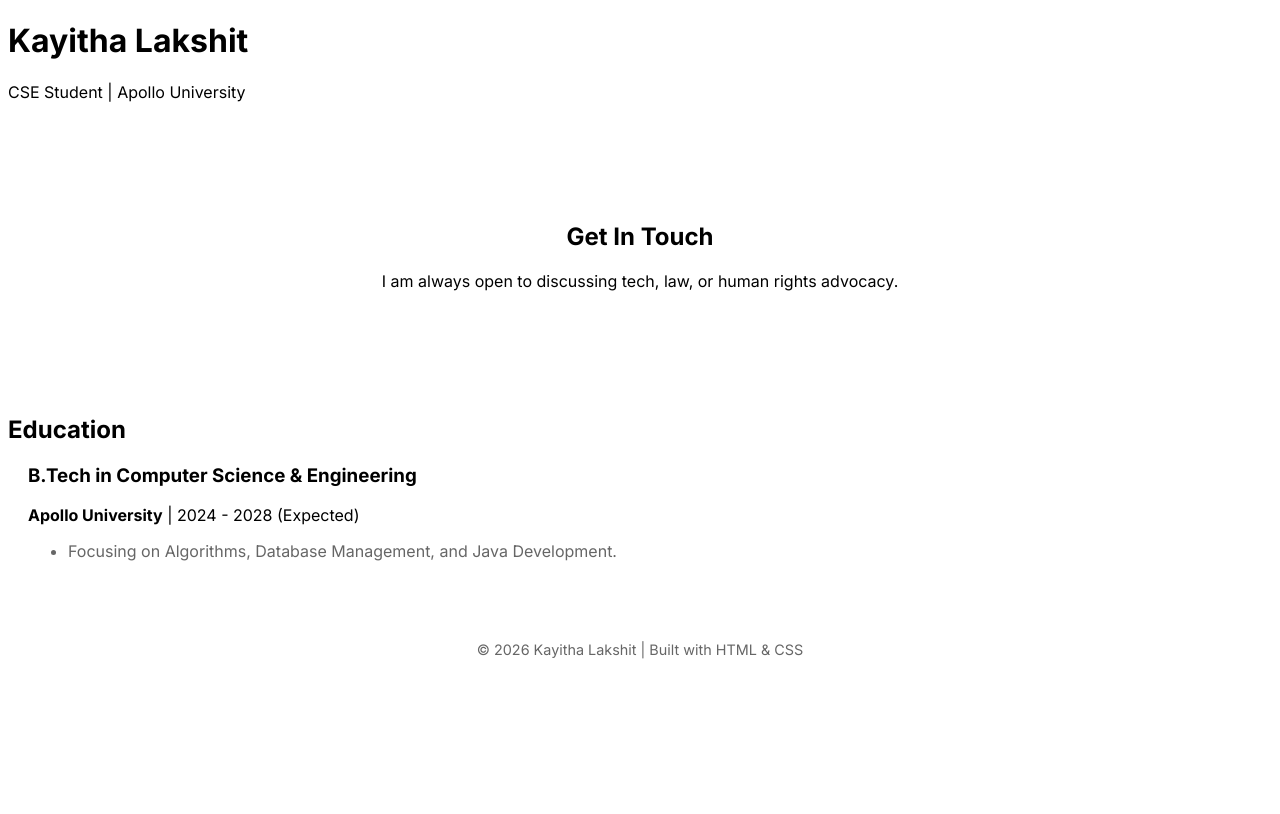
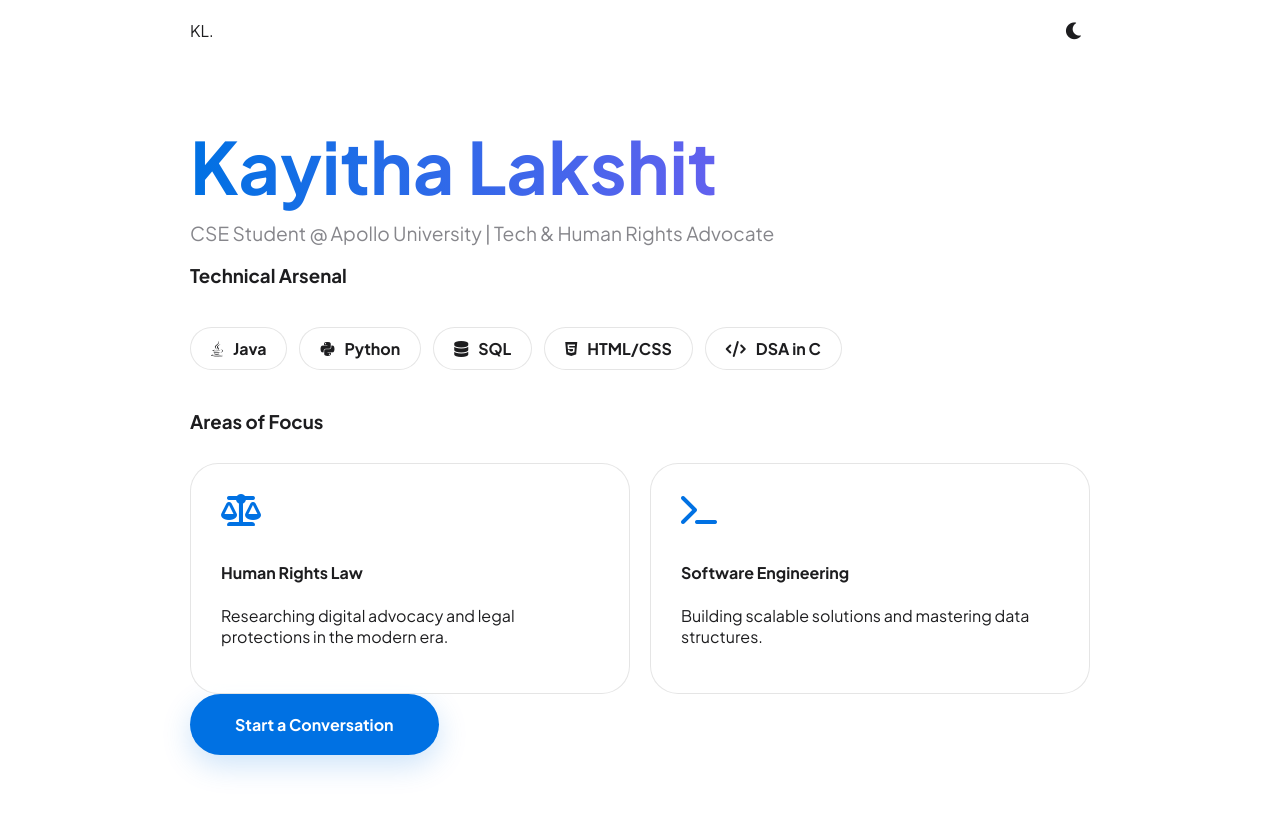
Before and after one commit to Lakshit1318/my-portfolio, a plain HTML site: page index.html in a window 1280 px wide. Drawn offline with Linux system fonts and the light colour scheme.

Commit message:
Add files via upload

```diff
--- a/index.html
+++ b/index.html
@@ -3,36 +3,58 @@
 <head>
     <meta charset="UTF-8">
     <meta name="viewport" content="width=device-width, initial-scale=1.0">
-    <title>Portfolio | Kayitha Lakshit</title>
+    <title>Lakshit | Portfolio</title>
+    <link href="https://fonts.googleapis.com/css2?family=Plus+Jakarta+Sans:wght@300;400;700&display=swap" rel="stylesheet">
+    <link rel="stylesheet" href="https://cdnjs.cloudflare.com/ajax/libs/font-awesome/6.0.0/css/all.min.css">
     <link rel="stylesheet" href="style.css">
 </head>
 <body>
-    <header>
-        <h1>Kayitha Lakshit</h1>
-        <p>CSE Student | Apollo University</p>
-    </header>
-    <link href="https://fonts.googleapis.com/css2?family=Inter:wght@400;700&display=swap" rel="stylesheet">
-<section id="contact">
-    <h2>Get In Touch</h2>
-    <p>I am always open to discussing tech, law, or human rights advocacy.</p>
-    <div class="contact-links">
-        <a href="mailto:kayithalakshit@gmail.com" class="contact-btn">Email Me</a>
-        <a href="https://github.com" target="_blank" class="contact-btn">GitHub</a>
-    </div>
-</section>
-<section id="education">
-    <h2>Education</h2>
-    <div class="edu-item">
-        <h3>B.Tech in Computer Science & Engineering</h3>
-        <p><strong>Apollo University</strong> | 2024 - 2028 (Expected)</p>
-        <ul>
-            <li>Focusing on Algorithms, Database Management, and Java Development.</li>
-        </ul>
-    </div>
-</section>
 
-<footer>
-    <p>&copy; 2026 Kayitha Lakshit | Built with HTML & CSS</p>
-</footer>
+    <nav>
+        <div class="nav-content">
+            <span class="logo">KL.</span>
+            <button id="theme-toggle"><i class="fas fa-moon"></i></button>
+        </div>
+    </nav>
+
+    <main class="container">
+        <section id="hero">
+            <h1 class="gradient-text">Kayitha Lakshit</h1>
+            <p class="subtitle">CSE Student @ Apollo University | Tech & Human Rights Advocate</p>
+        </section>
+
+        <section id="skills">
+            <h3>Technical Arsenal</h3>
+            <div class="skills-grid">
+                <div class="skill-pill"><i class="fab fa-java"></i> Java</div>
+                <div class="skill-pill"><i class="fab fa-python"></i> Python</div>
+                <div class="skill-pill"><i class="fas fa-database"></i> SQL</div>
+                <div class="skill-pill"><i class="fab fa-html5"></i> HTML/CSS</div>
+                <div class="skill-pill"><i class="fas fa-code"></i> DSA in C</div>
+            </div>
+        </section>
+
+        <section id="featured">
+            <h3>Areas of Focus</h3>
+            <div class="grid">
+                <div class="glass-card">
+                    <i class="fas fa-scale-balanced icon"></i>
+                    <h4>Human Rights Law</h4>
+                    <p>Researching digital advocacy and legal protections in the modern era.</p>
+                </div>
+                <div class="glass-card">
+                    <i class="fas fa-terminal icon"></i>
+                    <h4>Software Engineering</h4>
+                    <p>Building scalable solutions and mastering data structures.</p>
+                </div>
+            </div>
+        </section>
+
+        <section id="contact">
+            <a href="mailto:kayithalakshit@gmail.com" class="main-btn">Start a Conversation</a>
+        </section>
+    </main>
+
+    <script src="script.js"></script>
 </body>
 </html>
--- a/script.js
+++ b/script.js
@@ -0,0 +1,13 @@
+const toggleBtn = document.getElementById('theme-toggle');
+const body = document.body;
+const icon = toggleBtn.querySelector('i');
+
+toggleBtn.addEventListener('click', () => {
+    body.classList.toggle('dark-theme');
+
+    if (body.classList.contains('dark-theme')) {
+        icon.classList.replace('fa-moon', 'fa-sun');
+    } else {
+        icon.classList.replace('fa-sun', 'fa-moon');
+    }
+});
--- a/style.css
+++ b/style.css
@@ -1,67 +1,80 @@
-body {
-    font-family: 'Inter', sans-serif;
-    /* ... keep your other body styles ... */
-}
-.edu-item {
-    border-left: 3px solid var(--accent);
-    padding-left: 20px;
-    margin: 20px 0;
+:root {
+    --bg: #ffffff;
+    --text: #1d1d1f;
+    --accent: #0071e3;
+    --card-bg: rgba(255, 255, 255, 0.7);
+    --glass-border: rgba(0, 0, 0, 0.1);
 }
 
-.edu-item ul {
-    margin-top: 10px;
-    color: #666;
-}
-#contact {
-    text-align: center;
-    margin-top: 60px;
-    padding: 40px 0;
+.dark-theme {
+    --bg: #000000;
+    --text: #f5f5f7;
+    --accent: #2997ff;
+    --card-bg: rgba(28, 28, 30, 0.7);
+    --glass-border: rgba(255, 255, 255, 0.1);
 }
 
-.contact-links {
-    margin-top: 20px;
+body {
+    background-color: var(--bg);
+    color: var(--text);
+    font-family: 'Plus Jakarta Sans', sans-serif;
+    margin: 0;
+    transition: all 0.4s ease;
 }
 
-.contact-btn {
-    display: inline-block;
+.container { max-width: 900px; margin: 0 auto; padding: 120px 20px; }
+
+.gradient-text {
+    font-size: clamp(2.5rem, 8vw, 4.5rem);
+    font-weight: 800;
+    background: linear-gradient(to right, var(--accent), #a855f7);
+    -webkit-background-clip: text;
+    -webkit-text-fill-color: transparent;
+    margin: 0;
+}
+
+.subtitle { font-size: 1.2rem; color: #86868b; margin-top: 10px; }
+
+.grid { display: grid; grid-template-columns: repeat(auto-fit, minmax(300px, 1fr)); gap: 20px; margin-top: 30px; }
+
+.glass-card {
+    background: var(--card-bg);
+    backdrop-filter: blur(15px);
+    border: 1px solid var(--glass-border);
+    padding: 30px;
+    border-radius: 28px;
+    transition: transform 0.3s ease;
+}
+
+.glass-card:hover { transform: translateY(-8px); }
+
+.icon { font-size: 2rem; color: var(--accent); margin-bottom: 15px; }
+
+.skills-grid { display: flex; flex-wrap: wrap; gap: 12px; margin: 40px 0; }
+
+.skill-pill {
+    padding: 10px 20px;
+    background: var(--card-bg);
+    border: 1px solid var(--glass-border);
+    border-radius: 100px;
+    font-weight: 600;
+    display: flex;
+    align-items: center;
+    gap: 10px;
+}
+
+nav { position: fixed; top: 0; width: 100%; z-index: 1000; backdrop-filter: blur(10px); }
+.nav-content { max-width: 900px; margin: 0 auto; padding: 20px; display: flex; justify-content: space-between; }
+
+#theme-toggle { background: none; border: none; cursor: pointer; color: var(--text); font-size: 1.2rem; }
+
+.main-btn {
     background: var(--accent);
     color: white;
-    padding: 12px 25px;
+    padding: 20px 45px;
+    border-radius: 100px;
     text-decoration: none;
-    border-radius: 8px;
-    margin: 0 10px;
-    font-weight: bold;
-    transition: opacity 0.2s;
+    font-weight: 700;
+    display: inline-block;
+    box-shadow: 0 10px 30px rgba(0, 113, 227, 0.2);
 }
-
-.contact-btn:hover {
-    opacity: 0.8;
-}
-
-footer {
-    text-align: center;
-    font-size: 0.9rem;
-    color: #666;
-    margin-top: 80px;
-    padding-bottom: 20px;
-}
-/* This triggers when the screen is smaller than 600px (Phones) */
-@media (max-width: 600px) {
-    body {
-        margin: 20px auto;
-        padding: 0 15px;
-    }
-
-    .skills-grid {
-        justify-content: center;
-    }
-
-    h1 {
-        font-size: 1.8rem;
-    }
-
-    .contact-btn {
-        display: block; /* Stacks buttons on top of each other */
-        margin: 10px 0;
-    }
-}
```
